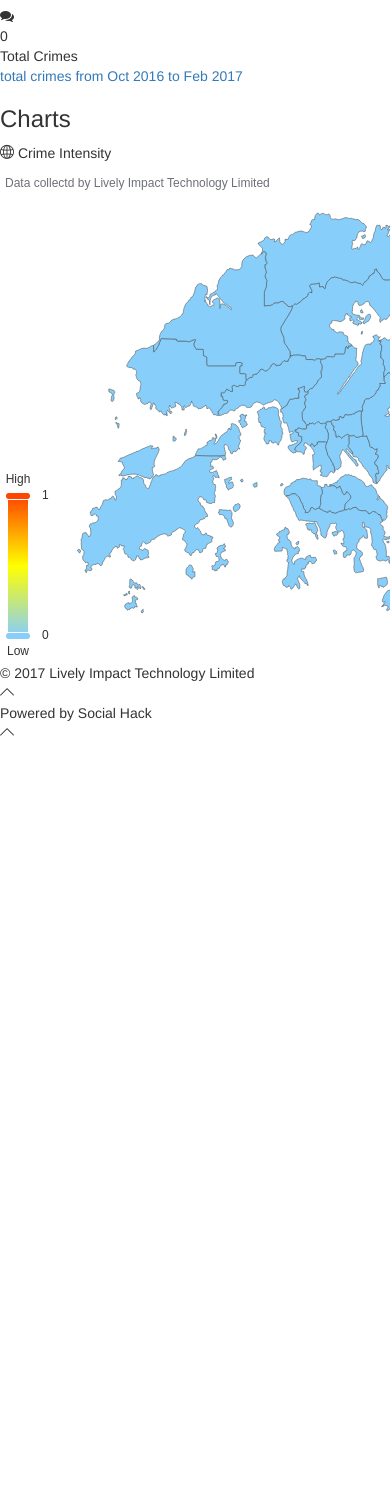
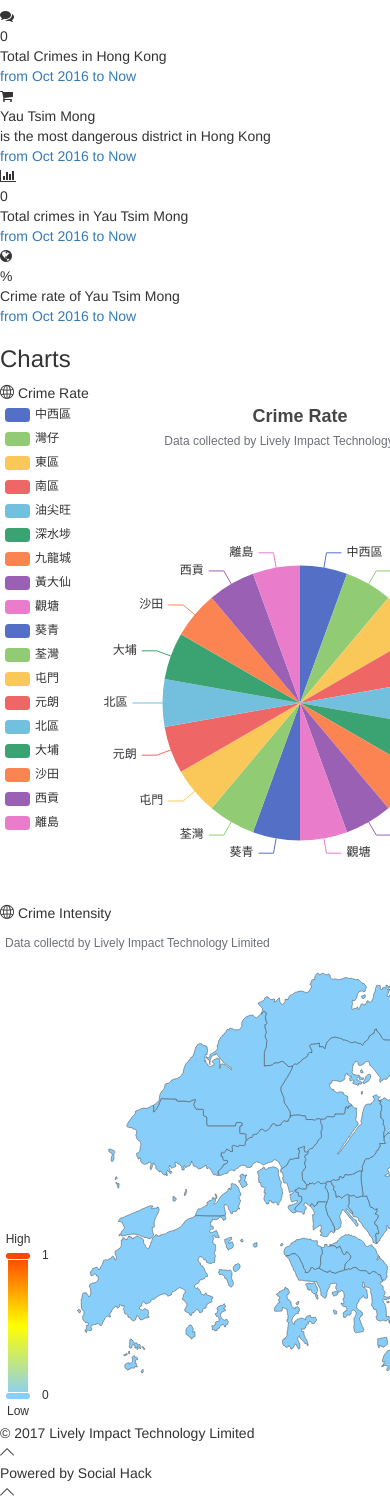
Before and after one commit to PharrellWANG/hkcm_on_linux_vm_on_mac, a Django app: page /charts/ in a window 390 px wide; the page is wider, and only the part inside the window is pictured. Shown: the part 90-1593 px from the top of that part. Before the commit the page ends 826 px from the top of that part, so only its background shows below. Run offline with Django 3.2, Linux system fonts and the light colour scheme; tables that the repository leaves empty hold one stand-in row (values such as "Sample post"); some libraries are stand-ins or nearby versions.

Commit message:
new look at charts page.

```diff
--- a/hkcm/views.py
+++ b/hkcm/views.py
@@ -123,7 +123,57 @@
         elif str(x.district) == 'Island':
             island += 1
 
+    list_for_finding_maximum_crime_region = [caw, eastern, kwai_tsing, kowloon_city, kt, sk, north, ssp, tp, tw, tm, wc,
+                                             wts, ytm, yl, island, st, southern]
+    maximum_crime_number = max(list_for_finding_maximum_crime_region)
+    location_name_of_maximum_crime = "Yau Tsim Mong"
+    if maximum_crime_number == ytm:
+        location_name_of_maximum_crime = "Yau Tsim Mong"
+    elif maximum_crime_number == caw:
+        location_name_of_maximum_crime = "Central & Western"
+    elif maximum_crime_number == eastern:
+        location_name_of_maximum_crime = "Eastern"
+    elif maximum_crime_number == kwai_tsing:
+        location_name_of_maximum_crime = "Kwai Tsing"
+    elif maximum_crime_number == kowloon_city:
+        location_name_of_maximum_crime = "Kowloon City"
+    elif maximum_crime_number == kt:
+        location_name_of_maximum_crime = "Kwun Tong"
+    elif maximum_crime_number == sk:
+        location_name_of_maximum_crime = "Sai Kung"
+    elif maximum_crime_number == north:
+        location_name_of_maximum_crime = "North"
+    elif maximum_crime_number == ssp:
+        location_name_of_maximum_crime = "Sham Shui Po"
+    elif maximum_crime_number == tp:
+        location_name_of_maximum_crime = "Tai Po"
+    elif maximum_crime_number == tw:
+        location_name_of_maximum_crime = "Tsuen Wan"
+    elif maximum_crime_number == tm:
+        location_name_of_maximum_crime = "Tuen Mun"
+    elif maximum_crime_number == wc:
+        location_name_of_maximum_crime = "Wan Chai"
+    elif maximum_crime_number == wts:
+        location_name_of_maximum_crime = "Wong Tai Sin"
+    elif maximum_crime_number == island:
+        location_name_of_maximum_crime = "Island"
+    elif maximum_crime_number == yl:
+        location_name_of_maximum_crime = "Yuen Long"
+    elif maximum_crime_number == st:
+        location_name_of_maximum_crime = "Sha Tin"
+    elif maximum_crime_number == southern:
+        location_name_of_maximum_crime = "Southern"
+
+    loc = location_name_of_maximum_crime
+    log.debug(maximum_crime_number)
+    log.debug(total_crimes)
+    max_rate = round(float(maximum_crime_number)/total_crimes, 3)
+    log.debug(max_rate)
+    log.debug(type(max_rate))
     content = {
+        'max_rate': max_rate,
+        'loc': loc,
+        'maximum_crime_number': maximum_crime_number,
         'total_crimes': total_crimes,
         'caw': caw,
         'eastern': eastern,
--- a/templates/charts.html
+++ b/templates/charts.html
@@ -160,60 +160,58 @@
                             <div class="number">
                                 <span data-counter="counterup" data-value="{{ total_crimes }}">0</span>
                             </div>
-                            <div class="desc"> Total Crimes</div>
+                            <div class="desc"> Total Crimes in Hong Kong</div>
 
                         </div>
-                        <a class="more"> total crimes from Oct 2016 to Feb 2017
+                        <a class="more"> from Oct 2016 to Now
                             <i></i>
                         </a>
                     </div>
                 </div>
-                {#                        <div class="col-lg-3 col-md-3 col-sm-6 col-xs-12">#}
-                {#                            <div class="dashboard-stat red">#}
-                {#                                <div class="visual">#}
-                {#                                    <i class="fa fa-bar-chart-o"></i>#}
-                {#                                </div>#}
-                {#                                <div class="details">#}
-                {#                                    <div class="number">#}
-                {#                                        <span data-counter="counterup" data-value="12,5">0</span>M$ </div>#}
-                {#                                    <div class="desc"> Total Profit </div>#}
-                {#                                </div>#}
-                {#                                <a class="more" href="javascript:;"> View more#}
-                {#                                    <i class="m-icon-swapright m-icon-white"></i>#}
-                {#                                </a>#}
-                {#                            </div>#}
-                {#                        </div>#}
-                {#                        <div class="col-lg-3 col-md-3 col-sm-6 col-xs-12">#}
-                {#                            <div class="dashboard-stat green">#}
-                {#                                <div class="visual">#}
-                {#                                    <i class="fa fa-shopping-cart"></i>#}
-                {#                                </div>#}
-                {#                                <div class="details">#}
-                {#                                    <div class="number">#}
-                {#                                        <span data-counter="counterup" data-value="549">0</span>#}
-                {#                                    </div>#}
-                {#                                    <div class="desc"> New Orders </div>#}
-                {#                                </div>#}
-                {#                                <a class="more" href="javascript:;"> View more#}
-                {#                                    <i class="m-icon-swapright m-icon-white"></i>#}
-                {#                                </a>#}
-                {#                            </div>#}
-                {#                        </div>#}
-                {#                        <div class="col-lg-3 col-md-3 col-sm-6 col-xs-12">#}
-                {#                            <div class="dashboard-stat purple">#}
-                {#                                <div class="visual">#}
-                {#                                    <i class="fa fa-globe"></i>#}
-                {#                                </div>#}
-                {#                                <div class="details">#}
-                {#                                    <div class="number"> +#}
-                {#                                        <span data-counter="counterup" data-value="89"></span>% </div>#}
-                {#                                    <div class="desc"> Brand Popularity </div>#}
-                {#                                </div>#}
-                {#                                <a class="more" href="javascript:;"> View more#}
-                {#                                    <i class="m-icon-swapright m-icon-white"></i>#}
-                {#                                </a>#}
-                {#                            </div>#}
-                {#                        </div>#}
+                <div class="col-lg-3 col-md-3 col-sm-6 col-xs-12">
+                    <div class="dashboard-stat red">
+                        <div class="visual">
+                            <i class="fa fa-shopping-cart"></i>
+                        </div>
+                        <div class="details">
+                            <div class="number">
+                                <span >{{ loc }}</span>
+                            </div>
+                            <div class="desc"> is the most dangerous district in Hong Kong</div>
+                        </div>
+                        <a class="more" > from Oct 2016 to Now
+                        </a>
+                    </div>
+                </div>
+                <div class="col-lg-3 col-md-3 col-sm-6 col-xs-12">
+                    <div class="dashboard-stat green">
+                        <div class="visual">
+                            <i class="fa fa-bar-chart-o"></i>
+                        </div>
+                        <div class="details">
+                            <div class="number">
+                                <span data-counter="counterup" data-value="{{ maximum_crime_number }}">0</span></div>
+                            <div class="desc"> Total crimes in {{ loc }}</div>
+                        </div>
+                        <a class="more" >from Oct 2016 to Now
+                        </a>
+                    </div>
+                </div>
+
+                <div class="col-lg-3 col-md-3 col-sm-6 col-xs-12">
+                    <div class="dashboard-stat purple">
+                        <div class="visual">
+                            <i class="fa fa-globe"></i>
+                        </div>
+                        <div class="details">
+                            <div class="number">
+                                <span data-counter="counterup" data-value="{{ max_rate }}"></span>% </div>
+                            <div class="desc"> Crime rate of {{ loc }} </div>
+                        </div>
+                        <a class="more" > from Oct 2016 to Now
+                        </a>
+                    </div>
+                </div>
             </div>
             <div class="clearfix"></div>
             <h3 class="page-title"> Charts
@@ -221,6 +219,22 @@
             </h3>
 
             <div class="row">
+                        <div class="col-md-6 col-sm-6">
+                            <!-- BEGIN REGIONAL STATS PORTLET-->
+                            <div class="portlet light ">
+                                <div class="portlet-title">
+                                    <div class="caption">
+                                        <i class="icon-globe font-green-sharp"></i>
+                                        <span class="caption-subject font-green-sharp bold ">Crime Rate</span>
+                                    </div>
+
+                                </div>
+                                <div class="portlet-body">
+                                    <div id="main_1" style="width: 600px;height:500px; position: relative;"></div>
+                                </div>
+                            </div>
+                            <!-- END REGIONAL STATS PORTLET-->
+                        </div>
                         <div class="col-md-6 col-sm-6">
                             <!-- BEGIN REGIONAL STATS PORTLET-->
                             <div class="portlet light ">
@@ -237,8 +251,7 @@
                             </div>
                             <!-- END REGIONAL STATS PORTLET-->
                         </div>
-                    </div>
-
+            </div>
         </div>
     </div>
     <!-- END CONTENT BODY -->
@@ -269,6 +282,67 @@
 </div>
 
 <script type="text/javascript">
+
+    var myChart_1 = echarts.init(document.getElementById('main_1'));
+
+    var option = {
+            title : {
+                text: 'Crime Rate',
+                subtext: 'Data collected by Lively Impact Technology Limited',
+                x:'center'
+            },
+            tooltip : {
+                trigger: 'item',
+                formatter: "{b} : {d}%"
+            },
+            legend: {
+                orient: 'vertical',
+                left: 'left',
+                data: ['中西區','灣仔','東區','南區','油尖旺','深水埗','九龍城','黃大仙','觀塘','葵青','荃灣','屯門','元朗','北區',
+                '大埔','沙田','西貢','離島']
+            },
+            series : [
+                {
+                    name: '',
+                    type: 'pie',
+                    radius : '55%',
+                    center: ['50%', '60%'],
+                    data:[
+                        {name: '中西區', value: {{ caw }} },
+                        {name: '灣仔', value: {{ wc }}},
+                        {name: '東區', value: {{ eastern }}},
+                        {name: '南區', value: {{ north }}},
+                        {name: '油尖旺', value: {{ ytm }}},
+                        {name: '深水埗', value: {{ ssp }}},
+                        {name: '九龍城', value: {{ kowloon_city }}},
+                        {name: '黃大仙', value: {{ wts }}},
+                        {name: '觀塘', value: {{ kt }}},
+                        {name: '葵青', value: {{ kwai_tsing }}},
+                        {name: '荃灣', value: {{ tw }}},
+                        {name: '屯門', value: {{ tm }}},
+                        {name: '元朗', value: {{ yl }}},
+                        {name: '北區', value: {{ north }}},
+                        {name: '大埔', value: {{ tp }}},
+                        {name: '沙田', value: {{ st }}},
+                        {name: '西貢', value: {{ sk }}},
+                        {name: '離島', value: {{ island }}}
+                    ],
+                    itemStyle: {
+                        emphasis: {
+                            shadowBlur: 10,
+                            shadowOffsetX: 0,
+                            shadowColor: 'rgba(0, 0, 0, 0.5)'
+                        }
+                    }
+                }
+            ]
+        };
+
+
+        myChart_1.setOption(option);
+
+
+
     var myChart = echarts.init(document.getElementById('main'));
 
     myChart.showLoading();
```
